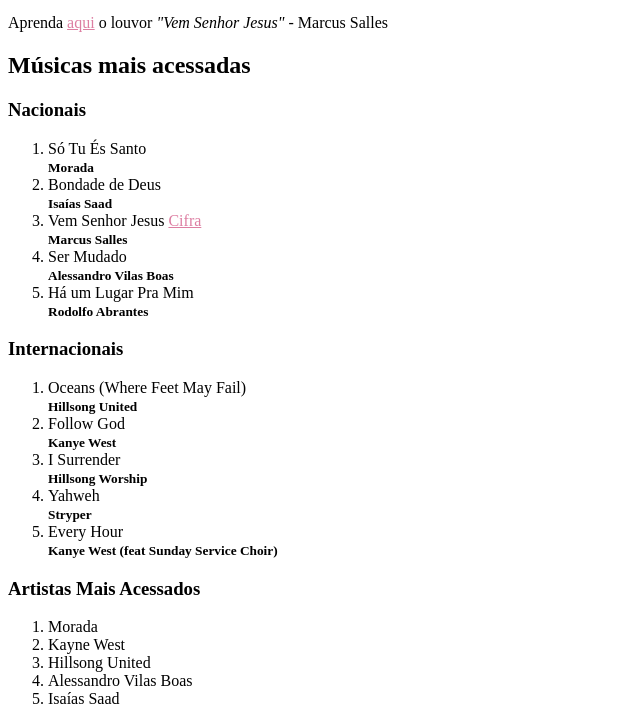
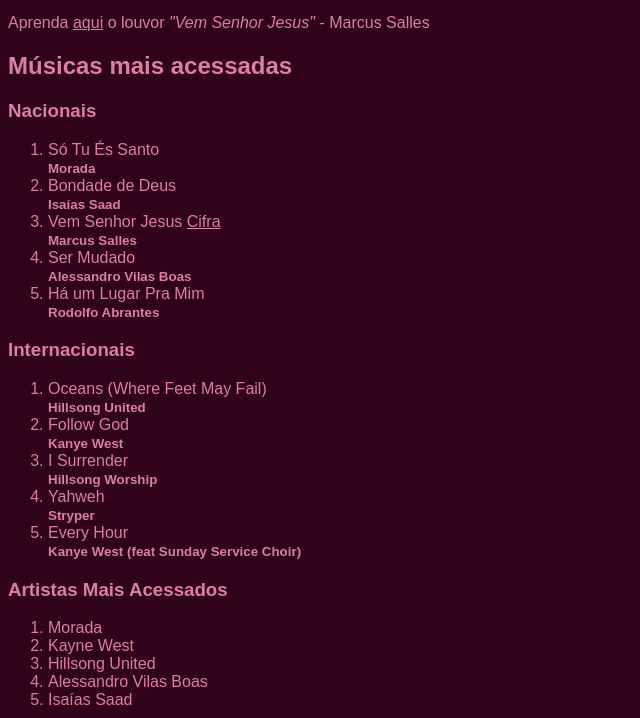
Before and after one commit to matheusbueno98/buena-s-cifras, a plain HTML site: page index.html in a window 1280 px wide. Shown: the part 232-950 px from the top of the page, without its empty margins (0-640 px from the left). Drawn offline with Linux system fonts and the light colour scheme; files whose address does not match are found by name.

Commit message:
Update index.html

```diff
--- a/index.html
+++ b/index.html
@@ -7,7 +7,7 @@
     <title>Buena's Cifras!</title>
     <link rel="shortcut icon" href="imagens/logo/favicon-16x16.png" type="image/x-icon">
 
-    <link href="https://github.com/matheusbueno98/buena-s-cifras/blob/main/style.css" rel="style.css" />
+    <link href="https://github.com/matheusbueno98/buena-s-cifras/blob/34e007d6ab875e3d0c2f9e40dc2428b84b7bcdfc/style.css" rel="stylesheet" />
 
 
 
```
